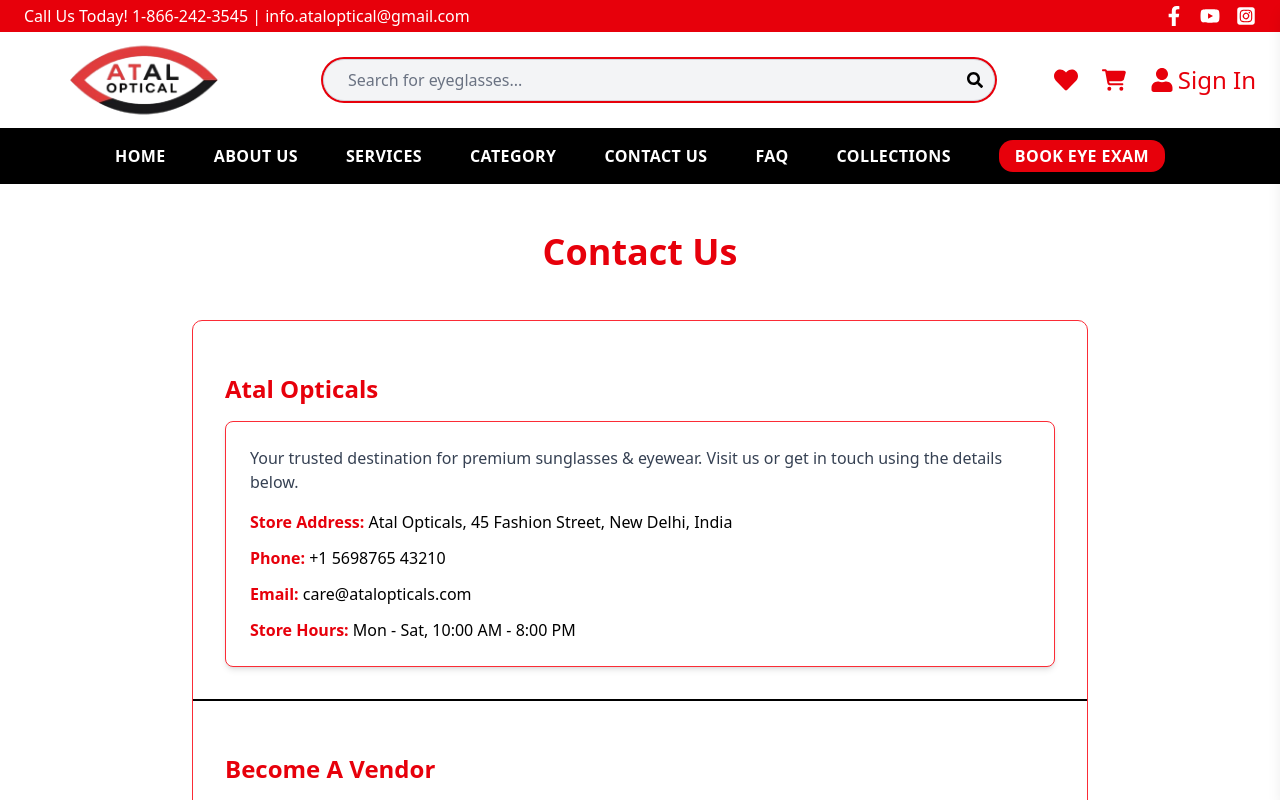
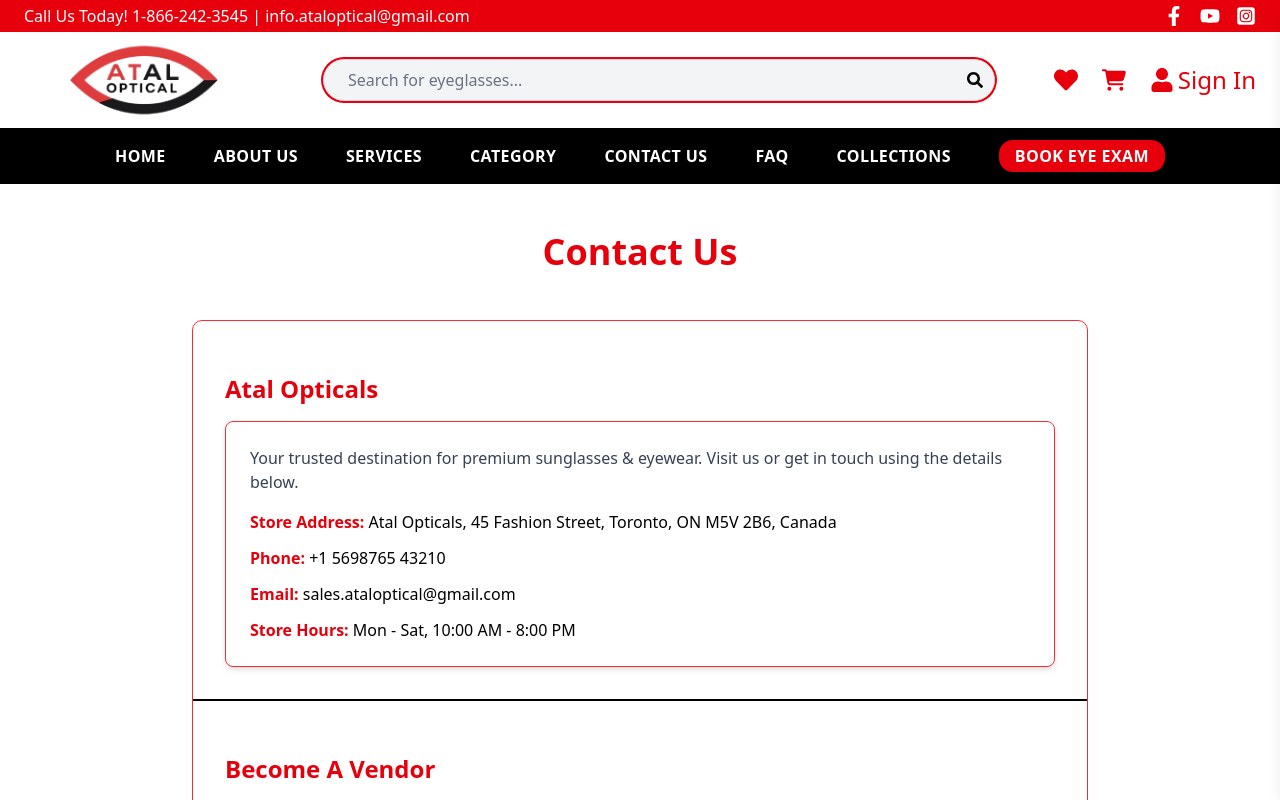
Before and after one commit to jahidvicky/ATAL_Home, a React (Vite) app: page /contact-us in a window 1280 px wide. Shown: the top 800 px of the page. Built offline with nearby package versions, Linux system fonts and the light colour scheme; no server answers.

Commit message:
change address and email

```diff
--- a/src/page/contactUs/ContactPage.jsx
+++ b/src/page/contactUs/ContactPage.jsx
@@ -106,7 +106,7 @@
             <ul className="space-y-3">
               <li>
                 <span className="font-semibold text-red-600">Store Address:</span>{" "}
-                Atal Opticals, 45 Fashion Street, New Delhi, India
+                Atal Opticals, 45 Fashion Street, Toronto, ON M5V 2B6, Canada
               </li>
               <li>
                 <span className="font-semibold text-red-600">Phone:</span>{" "}
@@ -114,7 +114,7 @@
               </li>
               <li>
                 <span className="font-semibold text-red-600">Email:</span>{" "}
-                care@atalopticals.com
+                sales.ataloptical@gmail.com
               </li>
               <li>
                 <span className="font-semibold text-red-600">Store Hours:</span>{" "}
```
